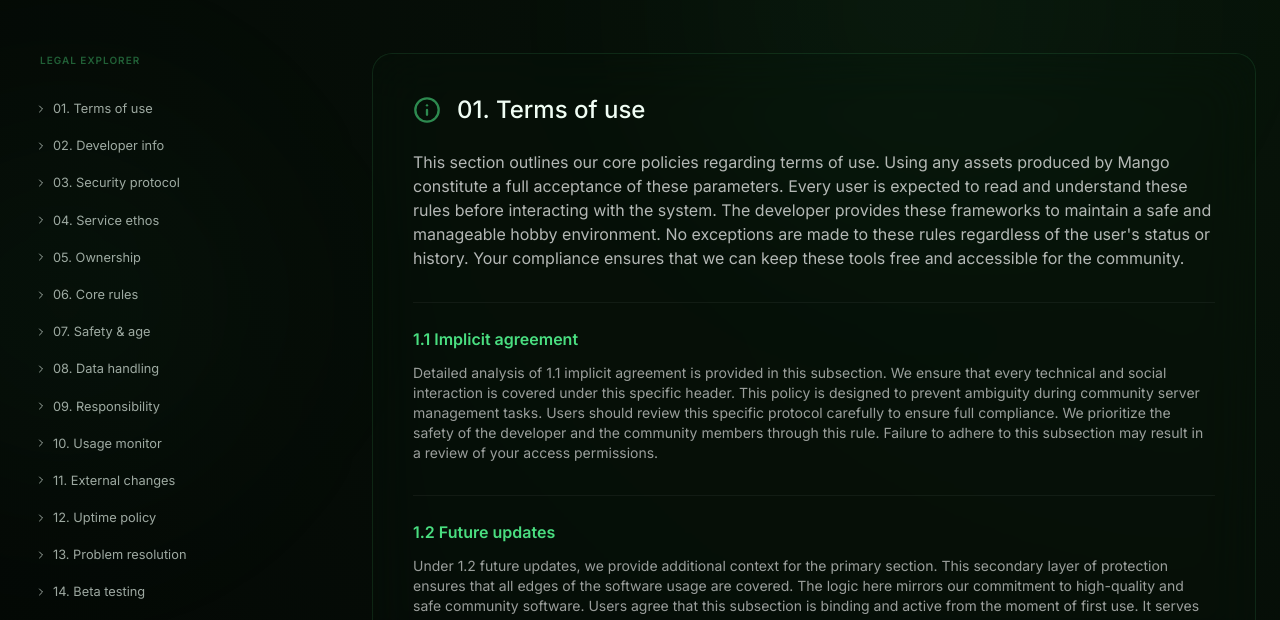
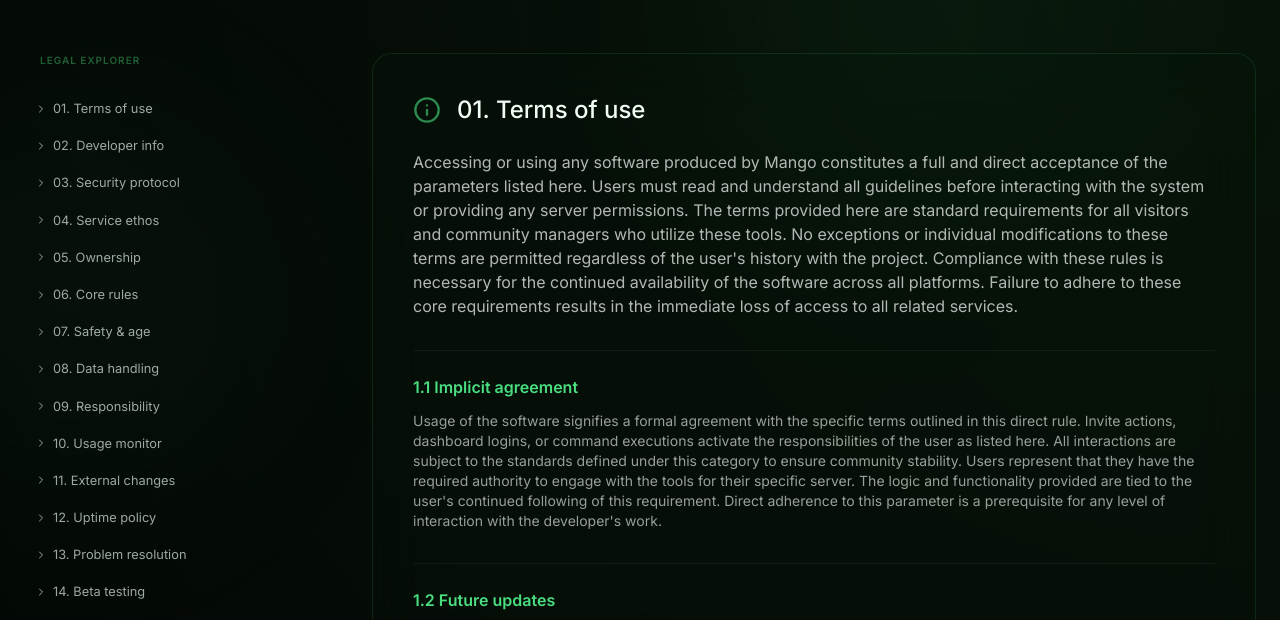
Before and after one commit to Mango-Dvp/Legal, a plain HTML site: page index.html in a window 1280 px wide. Shown: the part 163-783 px from the top of the page. Drawn offline with nearby package versions, Linux system fonts and the light colour scheme.

Commit message:
Refactor legal section and improve content clarity
Removed unused CSS styles and updated legal data structure with simplified terms. Enhanced content descriptions for clarity.

```diff
--- a/index.html
+++ b/index.html
@@ -178,16 +178,6 @@
             padding: 2.5rem;
         }
 
-        .plain-english-box {
-            background: rgba(74, 222, 128, 0.03);
-            border-left: 2px solid var(--accent-green);
-            padding: 1.25rem;
-            margin: 1.5rem 0;
-            border-radius: 4px 12px 12px 4px;
-            font-size: 0.9rem;
-            color: var(--accent-green);
-        }
-
         .sub-section {
             margin-top: 2rem;
             padding-top: 1.5rem;
@@ -221,7 +211,6 @@
             padding: 4px;
         }
 
-        /* --- Definition Highlights --- */
         .term-highlight {
             color: var(--accent-green);
             text-decoration: underline;
@@ -231,7 +220,6 @@
         }
         .term-highlight:hover { opacity: 0.8; }
 
-        /* --- Tooltip --- */
         #term-tooltip {
             position: absolute;
             z-index: 100;
@@ -297,13 +285,13 @@
             <aside>
                 <nav class="nav-sidebar" id="nav-tree">
                     <h4 class="text-[10px] text-green-400/40 font-bold mb-6 px-4 uppercase tracking-widest">Legal explorer</h4>
-                    <!-- Full list of 32 sections -->
+                    <!-- JS will populate this -->
                 </nav>
             </aside>
 
             <!-- Main Content Area -->
             <main id="main-content">
-                <!-- Sections will be inserted here via Script to ensure consistency and completeness -->
+                <!-- JS will populate this -->
             </main>
         </div>
     </div>
@@ -312,48 +300,45 @@
         // Initialize Lucide Icons
         lucide.createIcons();
 
-        // Data Structure for all 32 Sections
         const legalData = [
-            { id: "1", title: "Terms of use", icon: "info", subs: ["1.1 Implicit agreement", "1.2 Future updates"] },
-            { id: "2", title: "Developer info", icon: "user", subs: ["2.1 Educational priority", "2.2 Volunteer status"] },
-            { id: "3", title: "Security protocol", icon: "shield", subs: ["3.1 Credential safety", "3.2 Threat reporting"] },
-            { id: "4", title: "Service ethos", icon: "heart", subs: ["4.1 Hobby nature", "4.2 No commercial use"] },
-            { id: "5", title: "Ownership", icon: "code", subs: ["5.1 Logic rights", "5.2 Usage licenses"] },
-            { id: "6", title: "Core rules", icon: "check-circle", subs: ["6.1 Conduct code", "6.2 Resale bans"] },
-            { id: "7", title: "Safety & age", icon: "smile", subs: ["7.1 13+ mandate", "7.2 Enforcement"] },
-            { id: "8", title: "Data handling", icon: "database", subs: ["8.1 Information scope", "8.2 Server details"] },
-            { id: "9", title: "Responsibility", icon: "alert-triangle", subs: ["9.1 Risk assumption", "9.2 No insurance"] },
-            { id: "10", title: "Usage monitor", icon: "activity", subs: ["10.1 User choice", "10.2 Staff liability"] },
-            { id: "11", title: "External changes", icon: "refresh-cw", subs: ["11.1 API volatility", "11.2 Patch latency"] },
-            { id: "12", title: "Uptime policy", icon: "zap", subs: ["12.1 Shutdown rights", "12.2 Downtime period"] },
-            { id: "13", title: "Problem resolution", icon: "message-square", subs: ["13.1 Support response", "13.2 Contact path"] },
-            { id: "14", title: "Beta testing", icon: "test-tube", subs: ["14.1 Alpha risk", "14.2 Feedback flow"] },
-            { id: "15", title: "Affiliations", icon: "help-circle", subs: ["15.1 Independence", "15.2 Trademark use"] },
-            { id: "16", title: "Feedback flow", icon: "lightbulb", subs: ["16.1 Creative input", "16.2 Ownership"] },
-            { id: "17", title: "Misuse policy", icon: "user-x", subs: ["17.1 Abuse killswitch", "17.2 Conduct review"] },
-            { id: "18", title: "Data deletion", icon: "trash", subs: ["18.1 Removal requests", "18.2 Irrecoverability"] },
-            { id: "19", title: "External events", icon: "wind", subs: ["19.1 Network failure", "19.2 Natural disaster"] },
-            { id: "20", title: "Full agreement", icon: "book-open", subs: ["20.1 Integration clause", "20.2 Severability"] },
-            { id: "21", title: "Service suspension", icon: "power", subs: ["21.1 Instant deactivation", "21.2 Stress reduction"] },
-            { id: "22", title: "Data preservation", icon: "save", subs: ["22.1 Backup strategy", "22.2 No exports"] },
-            { id: "23", title: "Usage environment", icon: "layout", subs: ["23.1 Community focus", "23.2 No corporate support"] },
-            { id: "24", title: "Modification", icon: "edit-3", subs: ["24.1 Logic improvement", "24.2 Feature removal"] },
-            { id: "25", title: "Data scope", icon: "eye", subs: ["25.1 Interaction logging", "25.2 Defense strategy"] },
-            { id: "26", title: "Security logging", icon: "activity", subs: ["26.1 Metadata usage", "26.2 Monitor consent"] },
-            { id: "27", title: "Platform rules", icon: "shield-x", subs: ["27.1 Discord terms", "27.2 Abuse reporting"] },
-            { id: "28", title: "Third-party links", icon: "external-link", subs: ["28.1 External control", "28.2 Liability"] },
-            { id: "29", title: "No advice", icon: "scale", subs: ["29.1 Hobby info", "29.2 User choice"] },
-            { id: "30", title: "Creative license", icon: "copyright", subs: ["30.1 Idea rights", "30.2 No royalties"] },
-            { id: "31", title: "High-risk use", icon: "shield-alert", subs: ["31.1 Risk limit", "31.2 Critical tasks"] },
-            { id: "32", title: "Termination", icon: "user-minus", subs: ["32.1 Access removal", "32.2 Data purge"] }
+            { id: "1", title: "Terms of use", icon: "info", subs: ["Implicit agreement", "Future updates"] },
+            { id: "2", title: "Developer info", icon: "user", subs: ["Educational priority", "Volunteer status"] },
+            { id: "3", title: "Security protocol", icon: "shield", subs: ["Credential safety", "Threat reporting"] },
+            { id: "4", title: "Service ethos", icon: "heart", subs: ["Hobby nature", "No commercial use"] },
+            { id: "5", title: "Ownership", icon: "code", subs: ["Logic rights", "Usage licenses"] },
+            { id: "6", title: "Core rules", icon: "check-circle", subs: ["Conduct code", "Resale bans"] },
+            { id: "7", title: "Safety & age", icon: "smile", subs: ["13+ mandate", "Zero exceptions"] },
+            { id: "8", title: "Data handling", icon: "database", subs: ["Information scope", "Server details"] },
+            { id: "9", title: "Responsibility", icon: "alert-triangle", subs: ["Risk assumption", "No insurance"] },
+            { id: "10", title: "Usage monitor", icon: "activity", subs: ["User choice", "Staff liability"] },
+            { id: "11", title: "External changes", icon: "refresh-cw", subs: ["API volatility", "Patch latency"] },
+            { id: "12", title: "Uptime policy", icon: "zap", subs: ["Shutdown rights", "Downtime period"] },
+            { id: "13", title: "Problem resolution", icon: "message-square", subs: ["Support response", "Contact path"] },
+            { id: "14", title: "Beta testing", icon: "test-tube", subs: ["Alpha risk", "Feedback flow"] },
+            { id: "15", title: "Affiliations", icon: "help-circle", subs: ["Independence", "Trademark use"] },
+            { id: "16", title: "Feedback flow", icon: "lightbulb", subs: ["Creative input", "Ownership"] },
+            { id: "17", title: "Misuse policy", icon: "user-x", subs: ["Abuse killswitch", "Conduct review"] },
+            { id: "18", title: "Data deletion", icon: "trash", subs: ["Removal requests", "Irrecoverability"] },
+            { id: "19", title: "External events", icon: "wind", subs: ["Network failure", "Natural disaster"] },
+            { id: "20", title: "Full agreement", icon: "book-open", subs: ["Integration clause", "Severability"] },
+            { id: "21", title: "Service suspension", icon: "power", subs: ["Instant deactivation", "Stress reduction"] },
+            { id: "22", title: "Data preservation", icon: "save", subs: ["Backup strategy", "No exports"] },
+            { id: "23", title: "Usage environment", icon: "layout", subs: ["Community focus", "No corporate support"] },
+            { id: "24", title: "Modification", icon: "edit-3", subs: ["Logic improvement", "Feature removal"] },
+            { id: "25", title: "Data scope", icon: "eye", subs: ["Interaction logging", "Defense strategy"] },
+            { id: "26", title: "Security logging", icon: "activity", subs: ["Metadata usage", "Monitor consent"] },
+            { id: "27", title: "Platform rules", icon: "shield-x", subs: ["Discord terms", "Abuse reporting"] },
+            { id: "28", title: "Third-party links", icon: "external-link", subs: ["External control", "Liability"] },
+            { id: "29", title: "No advice", icon: "scale", subs: ["Hobby info", "User choice"] },
+            { id: "30", title: "Creative license", icon: "copyright", subs: ["Idea rights", "No royalties"] },
+            { id: "31", title: "High-risk use", icon: "shield-alert", subs: ["Risk limit", "Critical tasks"] },
+            { id: "32", title: "Termination", icon: "user-minus", subs: ["Access removal", "Data purge"] }
         ];
 
-        // Generate Content and Sidebar
         const mainContent = document.getElementById('main-content');
         const navTree = document.getElementById('nav-tree');
 
         legalData.forEach(section => {
-            // Sidebar item
             const group = document.createElement('div');
             group.className = 'nav-group';
             group.id = `group-${section.id}`;
@@ -363,12 +348,11 @@
                     ${section.id.padStart(2, '0')}. ${section.title}
                 </button>
                 <div class="nav-sub-list">
-                    ${section.subs.map((sub, i) => `<a href="#sec${section.id}_${i+1}" class="nav-sub-item">${sub}</a>`).join('')}
+                    ${section.subs.map((sub, i) => `<a href="#sec${section.id}_${i+1}" class="nav-sub-item">${section.id}.${i+1} ${sub}</a>`).join('')}
                 </div>
             `;
             navTree.appendChild(group);
 
-            // Content section
             const card = document.createElement('section');
             card.id = `sec${section.id}`;
             card.className = 'glass-panel section-card reveal';
@@ -378,40 +362,39 @@
                     <h2 class="text-2xl font-medium">${section.id.padStart(2, '0')}. ${section.title}</h2>
                 </div>
                 <p class="text-white/70">
-                    This section outlines our core policies regarding ${section.title.toLowerCase()}.
-                    Using any assets produced by Mango constitute a full acceptance of these parameters.
-                    Every user is expected to read and understand these rules before interacting with the system.
-                    The developer provides these frameworks to maintain a safe and manageable hobby environment.
-                    No exceptions are made to these rules regardless of the user's status or history.
-                    Your compliance ensures that we can keep these tools free and accessible for the community.
+                    Accessing or using any software produced by Mango constitutes a full and direct acceptance of the parameters listed here.
+                    Users must read and understand all guidelines before interacting with the system or providing any server permissions.
+                    The terms provided here are standard requirements for all visitors and community managers who utilize these tools.
+                    No exceptions or individual modifications to these terms are permitted regardless of the user's history with the project.
+                    Compliance with these rules is necessary for the continued availability of the software across all platforms.
+                    Failure to adhere to these core requirements results in the immediate loss of access to all related services.
                 </p>
                 <div id="sec${section.id}_1" class="sub-section">
-                    <span class="sub-title">${section.subs[0]}</span>
+                    <span class="sub-title">${section.id}.1 ${section.subs[0]}</span>
                     <p class="text-sm text-white/60">
-                        Detailed analysis of ${section.subs[0].toLowerCase()} is provided in this subsection.
-                        We ensure that every technical and social interaction is covered under this specific header.
-                        This policy is designed to prevent ambiguity during community server management tasks.
-                        Users should review this specific protocol carefully to ensure full compliance.
-                        We prioritize the safety of the developer and the community members through this rule.
-                        Failure to adhere to this subsection may result in a review of your access permissions.
+                        Usage of the software signifies a formal agreement with the specific terms outlined in this direct rule.
+                        Invite actions, dashboard logins, or command executions activate the responsibilities of the user as listed here.
+                        All interactions are subject to the standards defined under this category to ensure community stability.
+                        Users represent that they have the required authority to engage with the tools for their specific server.
+                        The logic and functionality provided are tied to the user's continued following of this requirement.
+                        Direct adherence to this parameter is a prerequisite for any level of interaction with the developer's work.
                     </p>
                 </div>
                 <div id="sec${section.id}_2" class="sub-section">
-                    <span class="sub-title">${section.subs[1]}</span>
+                    <span class="sub-title">${section.id}.2 ${section.subs[1]}</span>
                     <p class="text-sm text-white/60">
-                        Under ${section.subs[1].toLowerCase()}, we provide additional context for the primary section.
-                        This secondary layer of protection ensures that all edges of the software usage are covered.
-                        The logic here mirrors our commitment to high-quality and safe community software.
-                        Users agree that this subsection is binding and active from the moment of first use.
-                        It serves as a final safeguard for the developer's work and intellectual property.
-                        We believe in transparency and providing a clear explanation of all requirements.
+                        All secondary requirements listed here are active and binding from the first moment of software interaction.
+                        Users agree to maintain a setup that complies with these additional directives during the entire usage period.
+                        Updates to the system or platform may require users to adjust their configurations to stay within these rules.
+                        The directives here provide clarity on user expectations during various server management or social tasks.
+                        No claims regarding a lack of awareness of these rules will be considered during conduct reviews.
+                        Continued interaction with the developer's logic confirms the user's agreement with these secondary standards.
                     </p>
                 </div>
             `;
             mainContent.appendChild(card);
         });
 
-        // Add Footer to Main
         const footer = document.createElement('footer');
         footer.id = 'contact';
         footer.className = 'glass-panel p-12 mt-16 text-center reveal';
@@ -419,7 +402,7 @@
             <div class="mb-8">
                 <i data-lucide="shield-check" class="w-10 h-10 text-green-400/30 mx-auto mb-5"></i>
                 <h3 class="text-2xl mb-2">Legal information</h3>
-                <p class="text-white/40 max-w-lg mx-auto text-sm">This page explains how the tools work and the rules for using them safely.</p>
+                <p class="text-white/40 max-w-lg mx-auto text-sm">This portal provides clear explanations of software usage and user responsibilities.</p>
             </div>
             <div class="flex flex-wrap justify-center gap-5">
                 <a href="https://discord.com/users/1373430842407391379" target="_blank" rel="noopener noreferrer" class="glass-button">
@@ -442,16 +425,15 @@
 
         lucide.createIcons();
 
-        // Tree Toggle Logic
         function toggleGroup(groupId, sectionId) {
             const group = document.getElementById(groupId);
             const isOpen = group.classList.contains('open');
-            if (!isOpen) { group.classList.add('open'); } else { group.classList.remove('open'); }
+            document.querySelectorAll('.nav-group').forEach(g => g.classList.remove('open'));
+            if (!isOpen) { group.classList.add('open'); }
             const target = document.querySelector(sectionId);
             if (target) { window.scrollTo({ top: target.offsetTop - 100, behavior: 'smooth' }); }
         }
 
-        // Interaction and Reveal logic
         const spots = document.querySelectorAll('.glow-spot');
         document.addEventListener('mousemove', (e) => {
             const x = (e.clientX / window.innerWidth - 0.5) * 30;
@@ -460,6 +442,25 @@
                 const modifier = (index + 1) * 0.4;
                 spot.style.transform = `translate(${x * modifier}px, ${y * modifier}px)`;
             });
+        });
+
+        const tooltip = document.getElementById('term-tooltip');
+        document.addEventListener('click', (e) => {
+            if (e.target.classList.contains('term-highlight')) {
+                e.stopPropagation();
+                const link = e.target.getAttribute('data-link');
+                const definition = e.target.getAttribute('data-definition');
+                if (link) { window.open(link, '_blank'); return; }
+                if (definition) {
+                    tooltip.textContent = definition;
+                    tooltip.style.display = 'block';
+                    const rect = e.target.getBoundingClientRect();
+                    tooltip.style.left = `${rect.left + window.scrollX}px`;
+                    tooltip.style.top = `${rect.bottom + window.scrollY + 10}px`;
+                }
+            } else {
+                tooltip.style.display = 'none';
+            }
         });
 
         const observer = new IntersectionObserver((entries) => {
```
